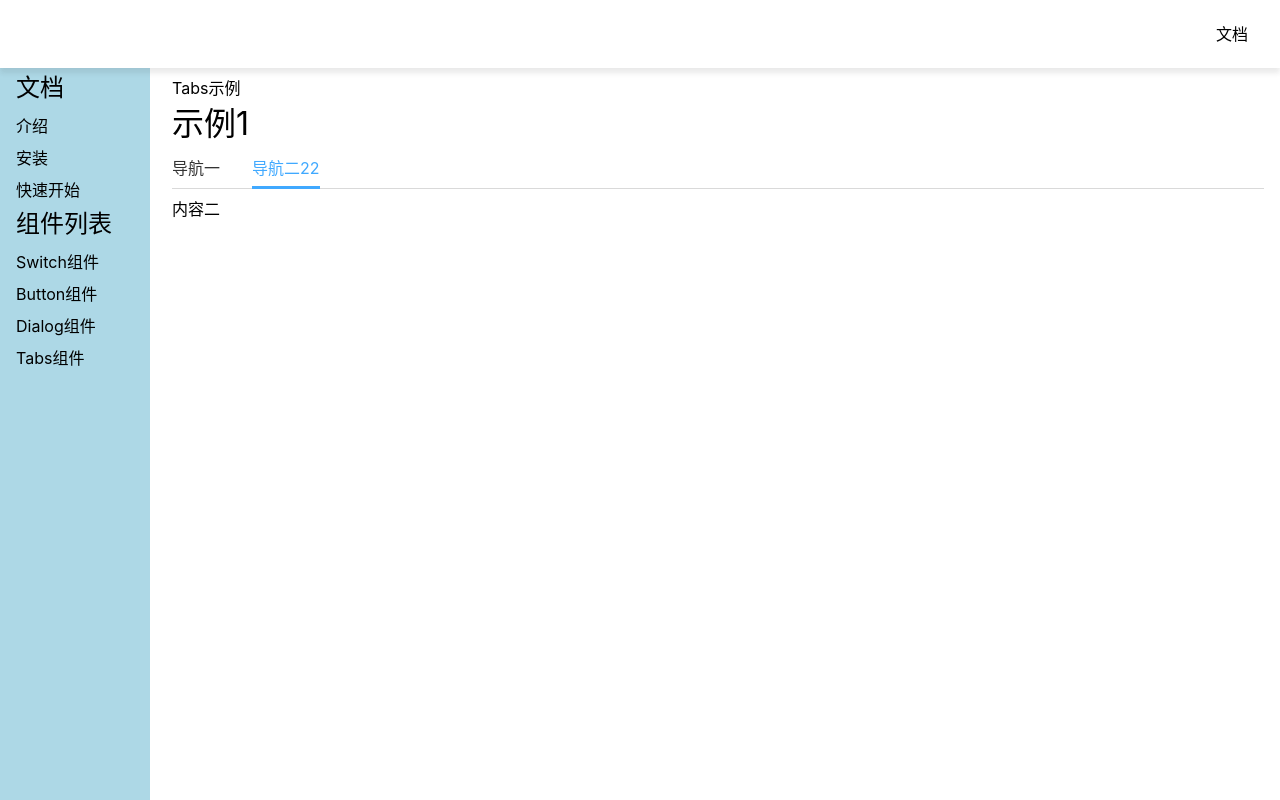
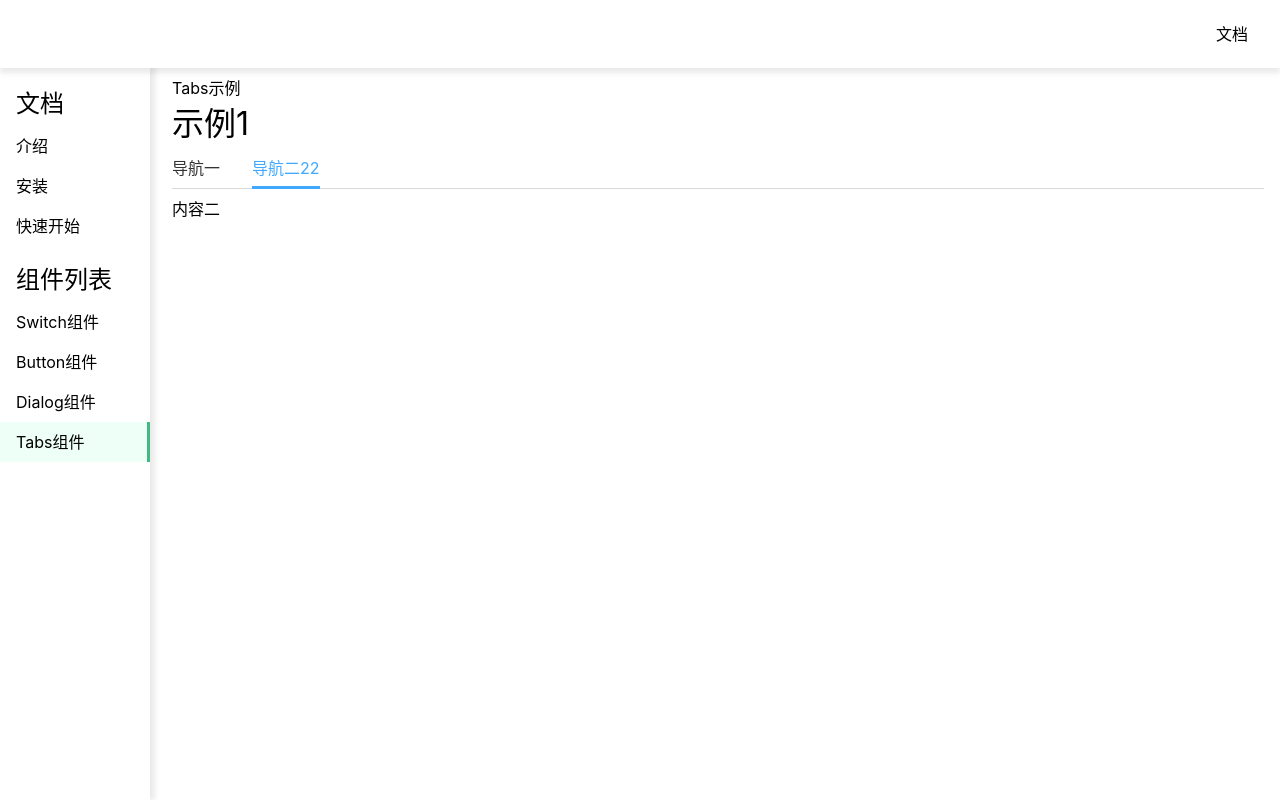
Before and after one commit to jaycemxy/muma-ui-test, a Vue app: page /#/doc/tabs in a window 1280 px wide. Built offline with nearby package versions, Linux system fonts and the light colour scheme.

Commit message:
侧边栏路由选中高亮

```diff
--- a/src/components/Topnav.vue
+++ b/src/components/Topnav.vue
@@ -69,14 +69,14 @@
     }
   }
   > .toggleAside {
-      display: inline-block;
+      display: none;
       width: 32px;
       height: 32px;
       position:absolute;
       left: 16px;
       top: 50%;
       transform: translateY(-50%);
-      display: none;
+      cursor: pointer;
   }
   @media(max-width:500px){
     > .menu{display: none;}
--- a/src/views/Doc.vue
+++ b/src/views/Doc.vue
@@ -82,30 +82,37 @@
 
 
 aside {
-  background: lightblue;
+  background: white;
   width: 150px;
-  padding: 16px;
+  padding: 16px 0;
   position: fixed;
   top: 0;
   left: 0;
   padding-top: 70px;
   height: 100%;
+  box-shadow: 5px 0 5px rgb(51 51 51 / 10%);
+  transition: .4s cubic-bezier(.68,.18,.53,.18) .1s;
+  z-index: 1;
   > h2 {
     margin-bottom: 4px;
+    margin-top: 16px;
+    padding: 0 16px;
   }
   > ol {
     > li {
-      padding: 4px 0;
+      > a {
+        display: block;
+        padding: 8px 16px;
+        text-decoration: none;
+      }
+      .router-link-active {
+        background: #eefff7;
+        border-right: 3px solid #42b983;
+      }
     }
   }
 }
 main {
   overflow: auto;
 }
-//   @media (max-width: 500px) {
-//     position: fixed;
-//     top: 0;
-//     left: 0;
-//     padding-top: 70px;
-//   }
 </style>
```
